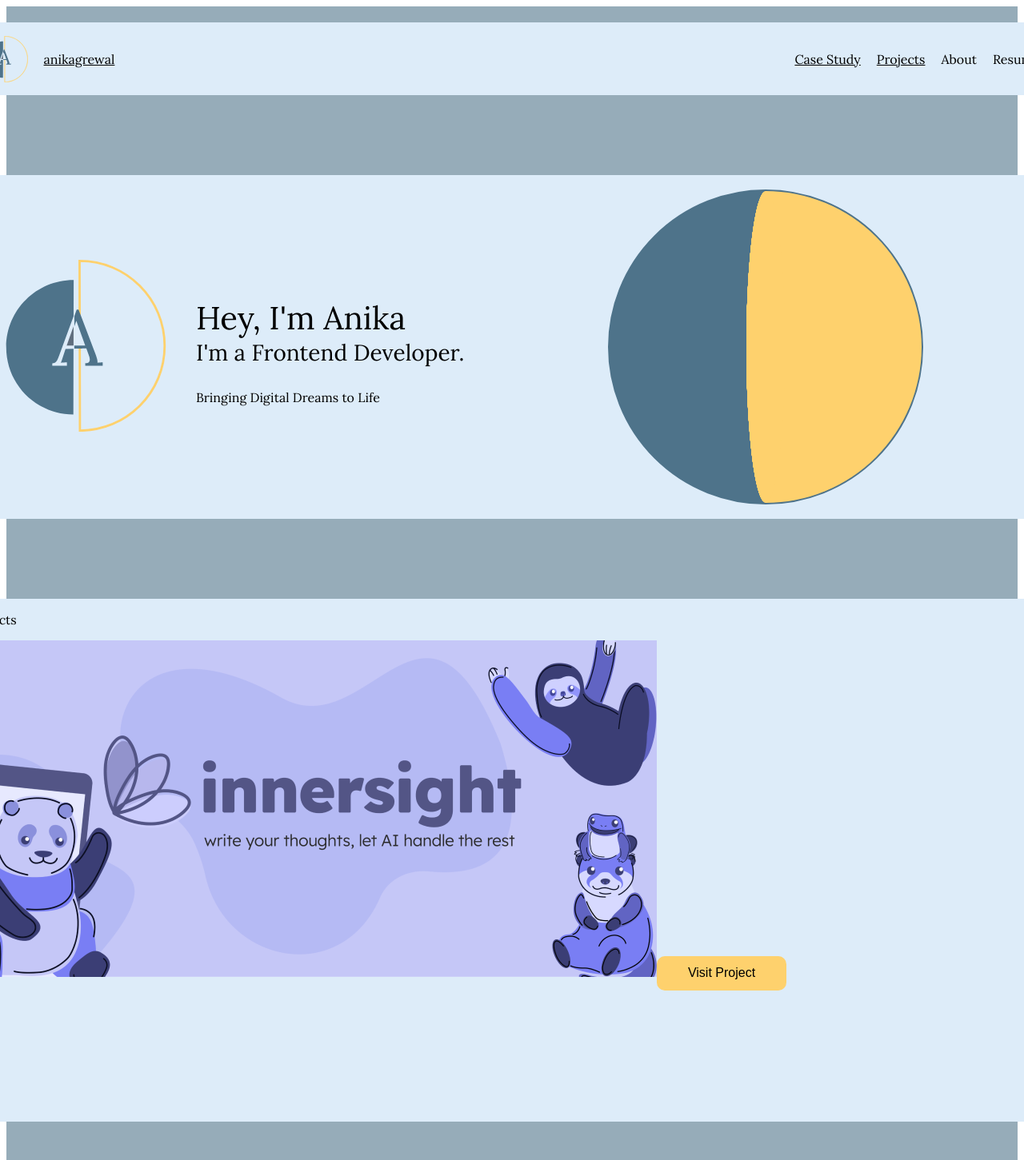
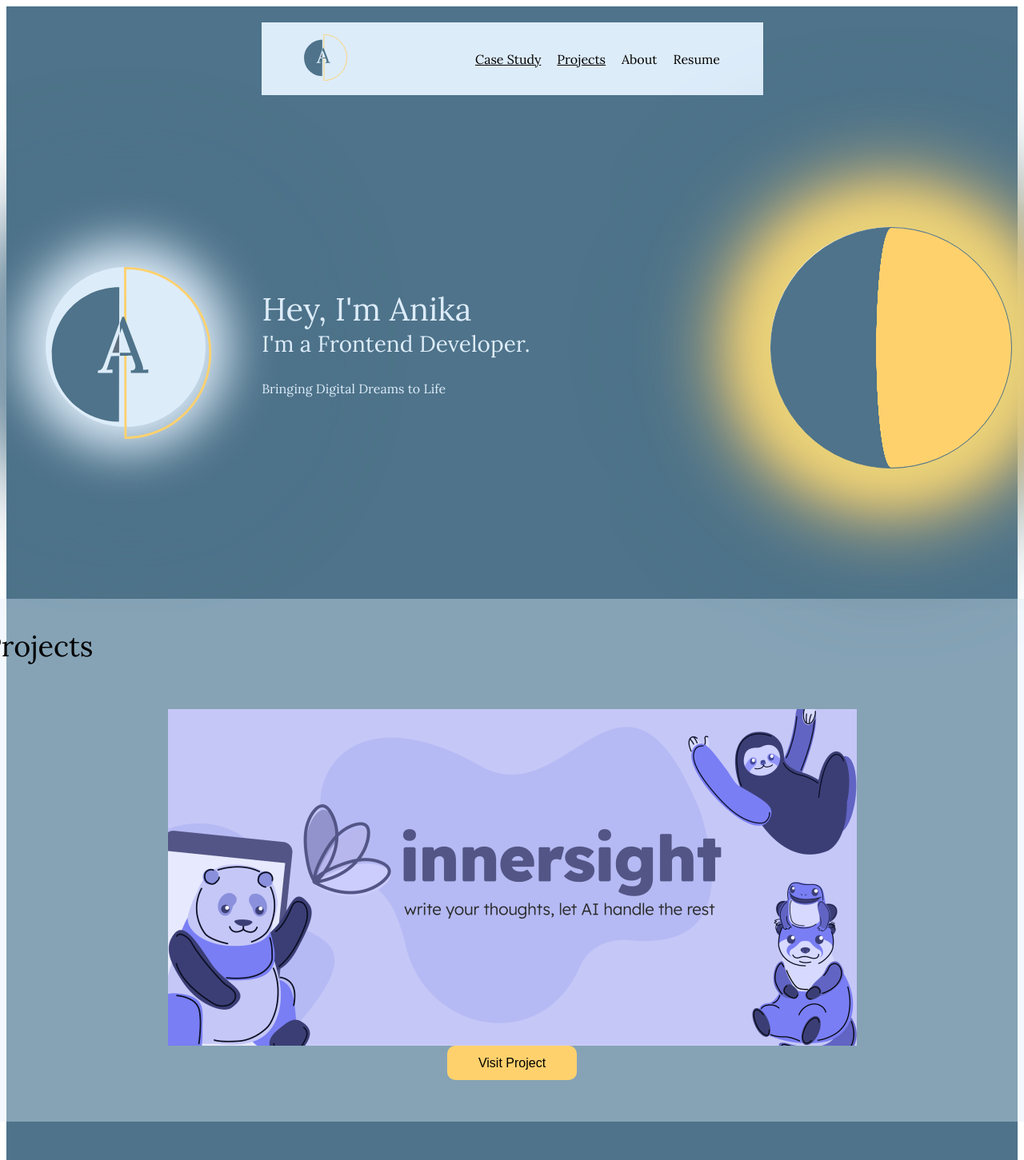
Before and after one commit to anikagrewal/Portfolio, a Next.js app: page / in a window 1280 px wide. Shown: the top 1451 px of the page at 80% size. Built offline with nearby package versions, Linux system fonts and the light colour scheme.

Commit message:
layout changes and glow

```diff
--- a/components/NavBar/index.js
+++ b/components/NavBar/index.js
@@ -8,10 +8,11 @@
 
 return (
 
+<div className={styles.navCon}>
 <div className={styles.navBar}>
             <div className={styles.left}>
-                 <Image src={'/images/anika_logo.svg'} alt='logo' width={54} height={58} />
-                 <Link href={'/'} className={styles.nav}>anikagrewal</Link>
+
+                 <Link href={'/'} className={styles.nav}> <Image src={'/images/anika_logo.svg'} alt='logo' width={54} height={58} /></Link>
             </div>
             <div className={styles.right}>
                   <Link href={'/caseStudy'} className={styles.nav}>Case Study</Link>
@@ -20,5 +21,6 @@
                   <p className={styles.nav}>Resume</p>
             </div>
         </div>
+        </div>
 
 )}
--- a/pages/index.js
+++ b/pages/index.js
@@ -15,13 +15,15 @@
       <div>
        <NavBar />
         <div className={styles.header}>
+          <div className={styles.leftHeader}>
             <div className={styles.headLogo}>
                <Image src={'/images/anika_logo.svg'} alt='logo' width={215} height={215} />
             </div>
             <div className={styles.title}>
                 <h1 className={styles.mainTitle}>Hey, I'm Anika</h1>
                 <p className={styles.subheading}>I'm a Frontend Developer.</p>
-                <p>Bringing Digital Dreams to Life</p>
+                <p className={styles.bodyTxt}>Bringing Digital Dreams to Life</p>
+            </div>
             </div>
             <div className={styles.moonAni}>
       <div className={styles.moon}>
@@ -29,12 +31,20 @@
       </div>
     </div>
         </div>
+        <div className={styles.proCon}>
         <div className={styles.projects}>
-          <p>Projects</p>
-          <div>
+          <p className={styles.proHeader}>Projects</p>
+          <div className={styles.carousel}>
           <Image src={'/images/proInner.png'} alt='innersight' width={861} height={421} />
           <VisitBtn/>
           </div>
+        </div>
+        <div className={styles.proLinks}>
+        <p>InnerSight</p>
+        <p>PagePal</p>
+        <p>Rescue Radar</p>
+        <p>Project 4</p>
+        </div>
         </div>
 
         <div className={styles.aboutSection}>
--- a/styles/Home.module.css
+++ b/styles/Home.module.css
@@ -6,17 +6,22 @@
   flex-direction: column;
   align-items: center;
   min-height: 100vh;
-  background-color: #4e738a97;
+  background-color: #4E738A;
   font-family: 'lora', 'sans-serif';
 }
 
+.navCon {
+  display: flex;
+  justify-content: center;
+  align-items: center;
+}
 .navBar {
   background-color: #DDECF9;
   display: flex;
   flex-direction: row;
   justify-content: center;
   align-items: center;
-  width: 1360px;
+  width: 627px;
   height: 91px;
   margin-top: 20px;
 }
@@ -43,9 +48,8 @@
 .left {
   display: flex;
  flex-direction: row;
- gap: 20px;
  align-items: center;
-  margin-right: 850px;
+margin-right: 160px;
 }
 
 .right {
@@ -58,15 +62,32 @@
 .header {
   width: 1360px;
   height: 430px;
-  background-color: #DDECF9;
   margin-top: 100px;
   display: flex;
   flex-direction: row;
   align-items: center;
+  justify-content: center;
+  gap: 300px;
+}
+
+.leftHeader {
+  display: flex;
+  flex-direction: row;
+  gap: 40px
 }
 
 .headLogo {
   margin-left: 40px;
+  top: calc(50% - 20px);
+  left: calc(50% - 20px);
+  width: 200px;
+  height: 200px;
+  border-radius: 50%;
+  background-color: #DDECF9;
+  box-shadow:
+    0 0 60px 30px #DDECF9,
+    0 0 100px 60px #4e738a,
+    0 0 140px 90px #4E738A;
 }
 
 .title {
@@ -77,12 +98,18 @@
 .mainTitle {
   font-size: 40px;
   font-weight: normal;
+  color: #DDECF9;
 }
 
 .subheading {
   font-size: 28px;
   font-weight: lighter;
   margin-top: -27px;
+  color: #DDECF9;
+}
+
+.bodyTxt {
+  color: #DDECF9;
 }
 
 .innerHeader {
@@ -103,10 +130,33 @@
 .projects {
   width: 1360px;
   height: 654px;
-  background-color: #DDECF9;
+  background-color: #ddecf963;
   margin-top: 100px;
   display: flex;
   flex-direction: column;
+}
+
+.proLinks {
+display: flex;
+flex-direction: row;
+justify-content: center;
+align-items: center;
+gap: 90px;
+color: #DDECF9;
+margin-top: 30px;
+}
+
+.proHeader {
+  font-size: 40px;
+  margin-left: 20px;
+}
+
+.carousel {
+display: flex;
+flex-direction: column;
+justify-content: center;
+align-items: center;
+margin-top: 20px;
 }
 
 .aboutSection {
@@ -122,12 +172,14 @@
 }
 
 .about {
-  width: 670px;
+  width: 720px;
   height: 318px;
-  background-color: #DDECF9;
   margin-top: 100px;
+  border: 0.5px solid #DDECF9;
   display: flex;
   flex-direction: column;
+  color: #DDECF9;
+  padding: 10px;
 }
 
 .line {
@@ -139,6 +191,7 @@
  display: flex;
  flex-direction: row;
  margin-bottom: 10px;
+ color: #DDECF9;
 }
 
 .contact {
@@ -163,13 +216,22 @@
 }
 
 .moonAni {
-  margin-left: 180px;
+  top: calc(50% - 20px);
+  left: calc(50% - 20px);
+  width: 300px;
+  height: 300px;
+  border-radius: 50%;
+  background-color: #fff;
+  box-shadow:
+    0 0 60px 30px #e9d37a,
+    0 0 100px 60px #FED16D,
+    0 0 140px 90px #4e738a;
 }
 
 .moon {
-  width: 390px;
-  height: 390px;
-  border: 2px solid #4e738a;
+  width: 300px;
+  height: 300px;
+  border: 0.5px solid #4e738a;
   border-radius: 50%;
   overflow: hidden;
   position: relative;
```
